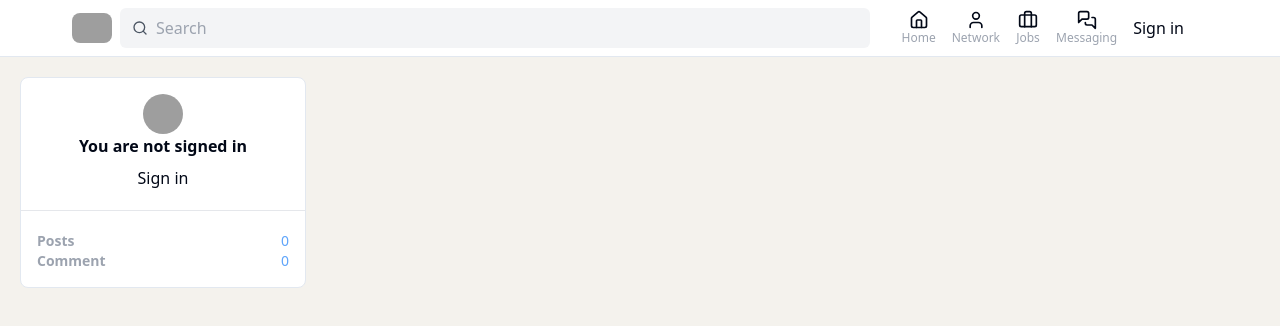
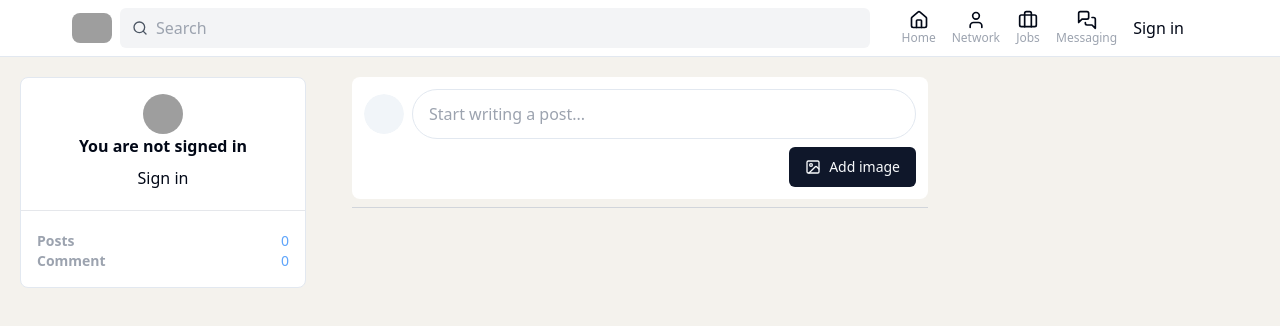
Before and after one commit to MdYusuf47/LinkedIn-Clone, a Next.js app: page / in a window 1280 px wide. Shown: the top 326 px of the page. Built offline with nearby package versions, Linux system fonts and the light colour scheme; no server answers; grey boxes are pictures that could not be loaded.

Commit message:
create top post form

```diff
--- a/app/page.tsx
+++ b/app/page.tsx
@@ -1,3 +1,4 @@
+import PostForm from "@/components/PostForm";
 import UserInformation from "@/components/UserInformation";
 import { Button } from "@/components/ui/button";
 import Image from "next/image";
@@ -11,6 +12,7 @@
 
       <section className="col-span-full md:col-span-6 xl:col-span-4 xl:max-w-xl mx-auto w-full">
         {/* postform */}
+        <PostForm/>
         {/* postfeed */}
       </section>
 
--- /dev/null
+++ b/components/PostForm.tsx
@@ -0,0 +1,106 @@
+"use client";
+
+import { useUser } from "@clerk/nextjs";
+import { Avatar, AvatarFallback, AvatarImage } from "./ui/avatar";
+import { ImageIcon, XIcon } from "lucide-react";
+import { useRef, useState } from "react";
+import { Button } from "./ui/button";
+import { error } from "console";
+
+const PostForm = () => {
+  const ref = useRef<HTMLFormElement>(null);
+  const fileInputRef = useRef<HTMLInputElement>(null);
+  const { user } = useUser();
+  const [preview, setPreview] = useState<string | null>(null);
+
+  const handlePostAction = async (formData:FormData) => {
+    const formDataCopy = formData;
+    ref.current?.reset()
+
+    const text = formDataCopy.get("postInput") as string
+
+    if(!text.trim()){
+      throw new Error("You must provide a post input")
+    }
+
+    setPreview(null)
+
+    try {
+      await createPostAction(formDataCopy)
+    } catch (error) {
+      console.log("Error creating post:",error)
+    }
+  }
+
+  const handleImageChange = (event: React.ChangeEvent<HTMLInputElement>) => {
+    const file = event.target.files?.[0];
+    if (file) {
+      setPreview(URL.createObjectURL(file));
+    }
+  };
+
+  return (
+    <div className="mb-2">
+      <form ref={ref} action={(formData) => {
+        // handle form submission with server action
+        handlePostAction(formData)
+        //Toast notification based on the promise above
+      }} className="p-3 bg-white rounded-lg">
+        <div className="flex items-center space-x-2">
+          <Avatar>
+            <AvatarImage src={user?.imageUrl} />
+            <AvatarFallback>
+              {user?.firstName?.charAt(0)}
+              {user?.lastName?.charAt(0)}
+            </AvatarFallback>
+          </Avatar>
+          <input
+            type="text"
+            name="postInput"
+            placeholder="Start writing a post..."
+            className="flex-1 outline-none rounded-full py-3 px-4 border"
+          />
+          <input
+            ref={fileInputRef}
+            type="file"
+            name="image"
+            accept="image/*"
+            hidden
+            onChange={handleImageChange}
+          />
+          <button type="submit" hidden>
+            Post
+          </button>
+        </div>
+        {/* preview */}
+
+        {preview && (
+          <div className="mt-3">
+            <img src={preview} alt="Preview" className="w-full object-cover" />
+          </div>
+        )}
+
+        <div className="flex justify-end mt-2 space-x-2">
+          <Button type="button" onClick={() => fileInputRef.current?.click()}>
+            <ImageIcon className="mr-2" size={16} color="currentColor" />
+            {preview ? "Change" : "Add"} image
+          </Button>
+          {preview && (
+            <Button
+              variant="outline"
+              type="button"
+              onClick={() => setPreview(null)}
+            >
+              <XIcon className="mr-2" size={16} color="currentColor" />
+              Remove image
+            </Button>
+          )}
+        </div>
+      </form>
+
+      <hr className="mt-2 border-gray-300"/>
+    </div>
+  );
+};
+
+export default PostForm;
```
Also changed, not shown: actions/createPostAction.ts (added).
